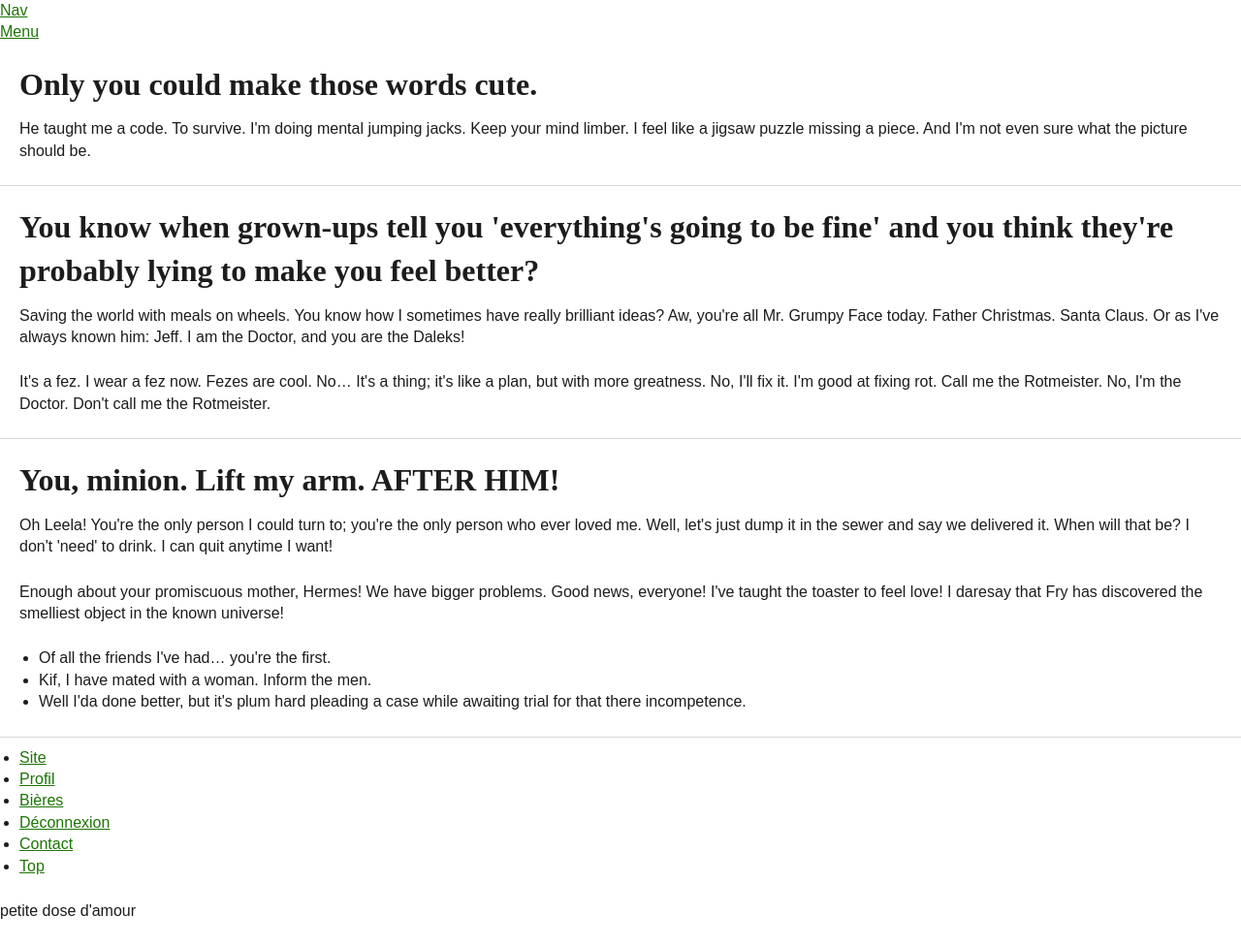
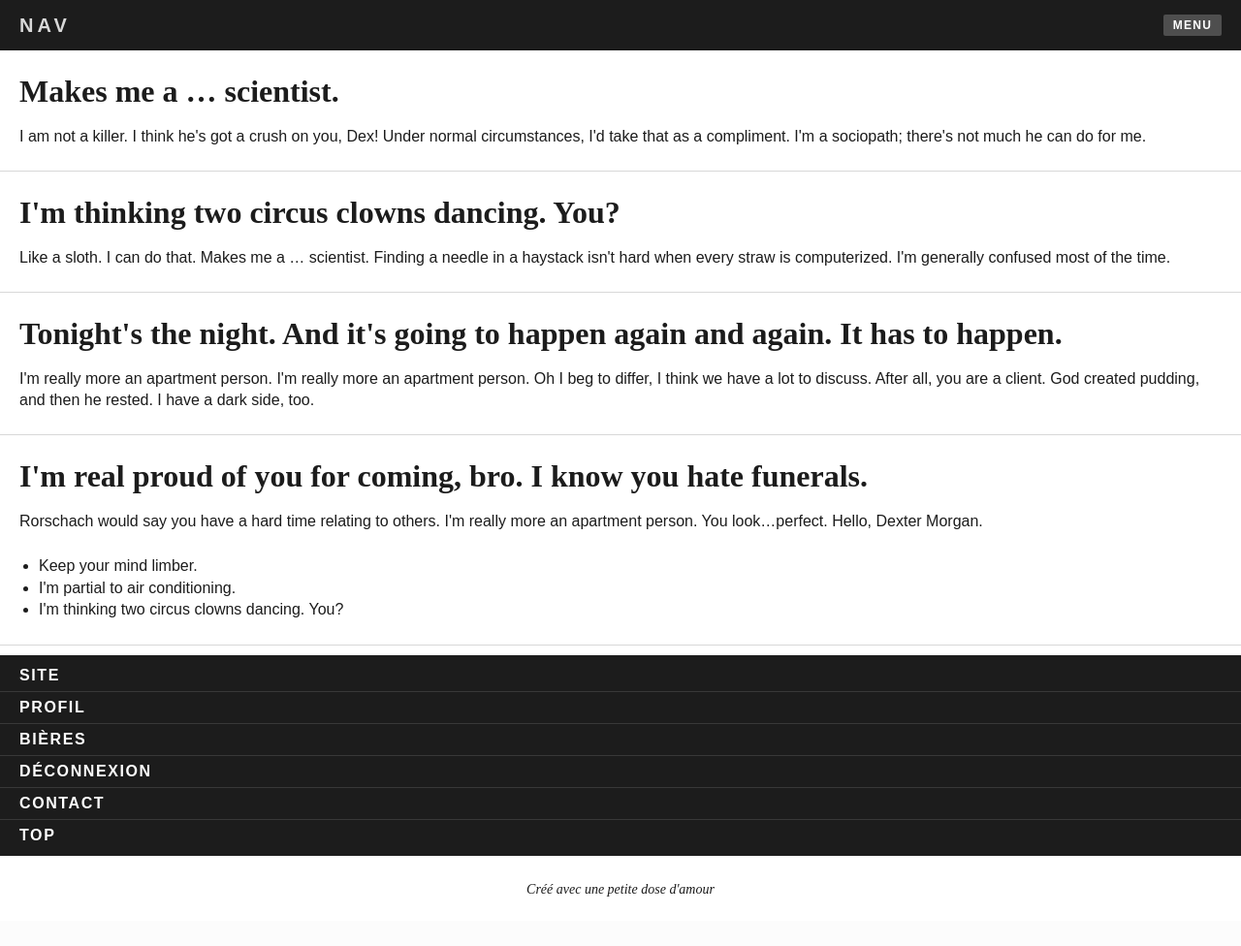
Before and after one commit to isabu77/0011_pageconnexionphp, a PHP site: page /0011_pageconnexionphp/index.html in a window 1280 px wide. Shown: the whole page at 97% size. After the commit the page ends 925 px from the top, so only its background shows below. Run offline with PHP 8.4, Linux system fonts and the light colour scheme.

Commit message:
style.css terminé

```diff
--- a/assets/css/style.css
+++ b/assets/css/style.css
@@ -40,3 +40,101 @@ article{
 	padding: 10px 20px 0 20px; /* haut droite bas gauche */
 	margin: 10px 0; /* en haut et en bas */
 }
+
+/* header */
+
+header{
+	background: #1c1c1c;
+	padding: 15px 20px ; /* haut+bas droite+gauche */
+}
+
+/* *CSS 3 pour augmenter la taille du header sous les menus */
+header:before,
+header:after{
+	content:"";
+	display:table; /* contenu de haut en bas */
+}
+
+header:after{
+	clear:both;
+}
+
+header{
+	zoom:1; /* pour interent explorer 6 et 7 */
+}
+
+/* le NAV */
+h1.logo a{
+	color: #d8d8d8;
+	text-decoration: none; /* sans soulignement */
+	font-weight: bold;
+	text-transform: uppercase;
+	font-size: 20px;
+	line-height: 22px;
+	float:left;		/*coller NAV à gauche*/
+	letter-spacing: 0.2em; /*espacer les lettres de NAV */
+}
+
+/* le menu */
+a.to_nav{
+	float:right; /* coller à droite et flottant au-dessus du header */
+	color:#fff;  /*blanc*/
+	background: #4e4e4e;
+	text-decoration: none; /* pas de soulignement*/
+	padding: 0 10px;
+	font-size:12px;
+	font-weight: bold;
+	line-height: 22px;
+	text-transform: uppercase;
+	letter-spacing: 0.1em; /*espacer les lettres de NAV */
+	border-radius: 2px; /* casser les angles du menu */
+}
+
+a.to_nav:hover,
+a.to_nav:focus{
+	color:#1c1c1c; /* inverser la couleur sur survol en ordi (hover) et clic en mobile (focus)*/
+	background: #ccc;
+}
+
+/* MENU */
+
+#primary_nav ul{
+	list-style:  none;
+	background: #1c1c1c;
+	padding:5px 0; /* haut+bas et droite+gauche*/
+
+}
+
+#primary_nav li a{
+	display: block;
+	padding: 0 20px; /* haut+bas et droite+gauche*/
+	color:#fff;
+	text-decoration: none; /* pas de soulignement*/
+	text-transform: uppercase;
+	font-weight: bold;
+	letter-spacing: 0.1em; /*espacer les lettres de NAV */
+	line-height: 2em;
+	height:2em;	/* hauteur du lien pour le clic */
+	border-bottom:1px solid #383838;
+}
+
+#primary_nav li:last-child a{
+	border-bottom:none; /* pas de bordure sur le dernier*/
+}
+
+/* inverser la couleur sur survol en ordi (hover)
+et clic en mobile (focus pour le tactile)*/
+#primary_nav li a:hover,
+#primary_nav li a:focus{
+	color:#1c1c1c;
+	background: #ccc;
+}
+
+/* FOOTER */
+
+footer{
+	font-family: 'PT Serif', Serif;
+	font-style: italic;
+	text-align: center;
+	font-size: 14px;
+}
--- a/index.html
+++ b/index.html
@@ -14,25 +14,49 @@
 	<div class="wrapper">
 		<header>
 			<h1 class="logo"><a href="">Nav</a></h1>
-				<a class="to_nav" href="#primary_nav">Menu</a>
+			<a class="to_nav" href="#primary_nav">Menu</a>
 		</header>
 
 		<article>
-			<h2>Only you could make those words cute.</h2>
-			<p>He taught me a code. To survive. I'm doing mental jumping jacks. Keep your mind limber. I feel like a jigsaw puzzle missing a piece. And I'm not even sure what the picture should be.</p>
+
+			<h2>Makes me a … scientist.</h2>
+
+			<p>I am not a killer. I think he's got a crush on you, Dex! Under normal circumstances, I'd take that as a compliment. I'm a sociopath; there's not much he can do for me.</p>
+
 		</article>
+
 		<article>
-			<h2>You know when grown-ups tell you 'everything's going to be fine' and you think they're probably lying to make you feel better?</h2>
-			<p>Saving the world with meals on wheels. You know how I sometimes have really brilliant ideas? Aw, you're all Mr. Grumpy Face today. Father Christmas. Santa Claus. Or as I've always known him: Jeff. I am the Doctor, and you are the Daleks!</p>
-			<p>It's a fez. I wear a fez now. Fezes are cool. No… It's a thing; it's like a plan, but with more greatness. No, I'll fix it. I'm good at fixing rot. Call me the Rotmeister. No, I'm the Doctor. Don't call me the Rotmeister.</p>
+
+			<h2>I'm thinking two circus clowns dancing. You?</h2>
+
+			<p>Like a sloth. I can do that. Makes me a … scientist. Finding a needle in a haystack isn't hard when every straw is computerized. I'm generally confused most of the time.</p>
+
 		</article>
+
 		<article>
-			<h2>You, minion. Lift my arm. AFTER HIM!</h2>
-			<p>Oh Leela! You're the only person I could turn to; you're the only person who ever loved me. Well, let's just dump it in the sewer and say we delivered it. When will that be? I don't 'need' to drink. I can quit anytime I want!</p>
-			<p>Enough about your promiscuous mother, Hermes! We have bigger problems. Good news, everyone! I've taught the toaster to feel love! I daresay that Fry has discovered the smelliest object in the known universe!</p>
+
+			<h2>Tonight's the night. And it's going to happen again and again. It has to happen.</h2>
+
+			<p>I'm really more an apartment person. I'm really more an apartment person. Oh I beg to differ, I think we have a lot to discuss. After all, you are a client. God created pudding, and then he rested. I have a dark side, too.</p>
+
+		</article>
+
+		<article>
+
+			<h2>I'm real proud of you for coming, bro. I know you hate funerals.</h2>
+
+			<p>Rorschach would say you have a hard time relating to others. I'm really more an apartment person. You look…perfect. Hello, Dexter Morgan.</p>
+
 			<ul>
-			<li>Of all the friends I've had… you're the first.</li><li>Kif, I have mated with a woman. Inform the men.</li><li>Well I'da done better, but it's plum hard pleading a case while awaiting trial for that there incompetence.</li>
+
+				<li>Keep your mind limber.</li>
+
+				<li>I'm partial to air conditioning.</li>
+
+				<li>I'm thinking two circus clowns dancing. You?</li>
+
 			</ul>
+
 		</article>
 		<nav id = "primary_nav">
 			<ul>
@@ -52,7 +76,7 @@
 
 		</nav>
 		<footer>
-			<p>petite dose d'amour</p>
+			<p>Créé avec une petite dose d'amour</p>
 		</footer>
 	</div>
 </body>
```
